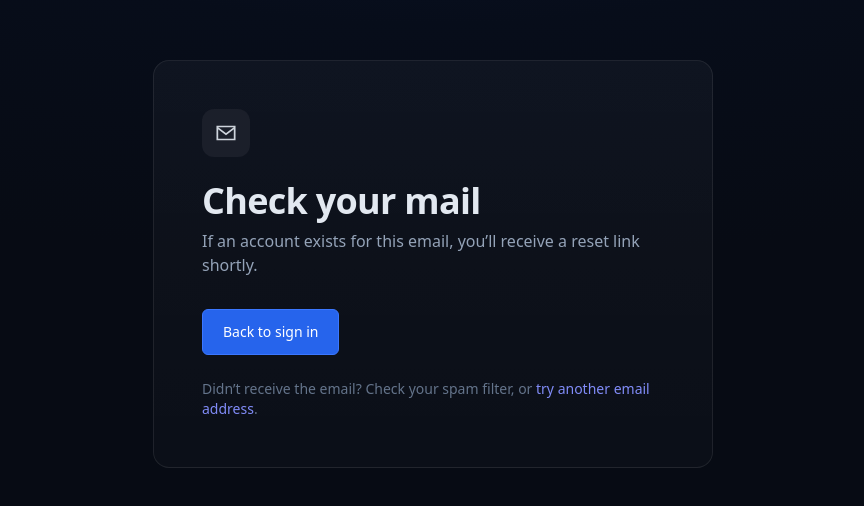
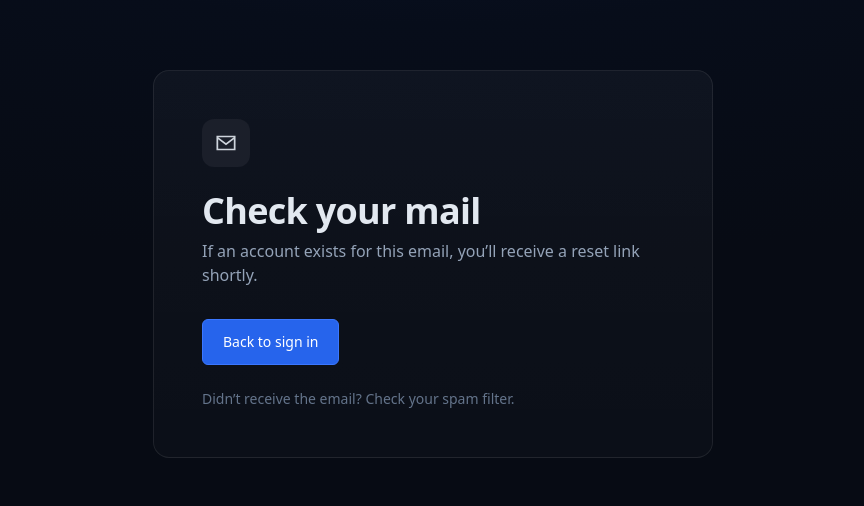
Before and after one commit to montelioncapital/montelion-app-v1, a Next.js app: page /auth/forgot-password/check-email in a window 1280 px wide. Shown: the part 136-642 px from the top of the page, without its empty margins (207-1071 px from the left). Built offline with nearby package versions, Linux system fonts and the light colour scheme.

Commit message:
Update page.jsx

```diff
--- a/app/auth/forgot-password/check-email/page.jsx
+++ b/app/auth/forgot-password/check-email/page.jsx
@@ -34,14 +34,7 @@ export default function Page({ searchParams }) {
 
         {/* Texte d’aide subtil */}
         <p className="mt-6 text-sm text-slate-500">
-          Didn’t receive the email? Check your spam filter, or{" "}
-          <a
-            href="/auth/forgot-password"
-            className="text-indigo-400 hover:text-indigo-300 transition-colors"
-          >
-            try another email address
-          </a>
-          .
+          Didn’t receive the email? Check your spam filter.
         </p>
       </div>
     </div>
```
